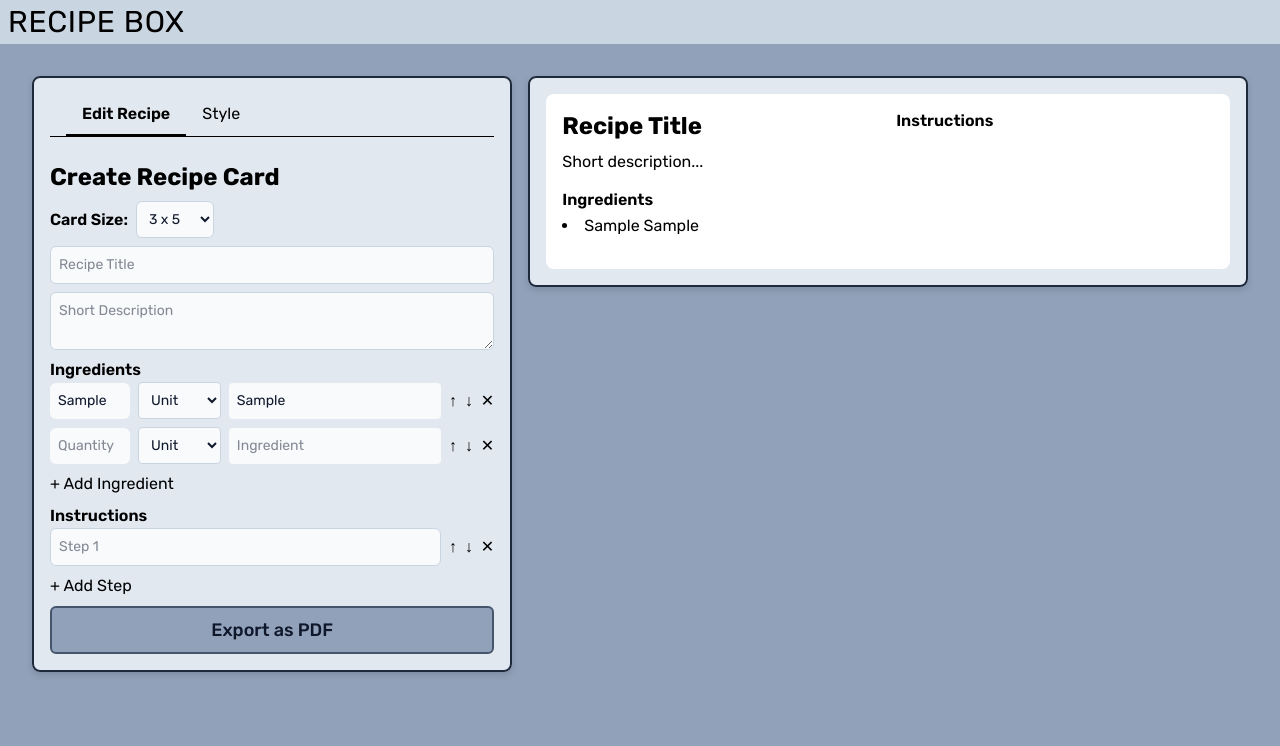
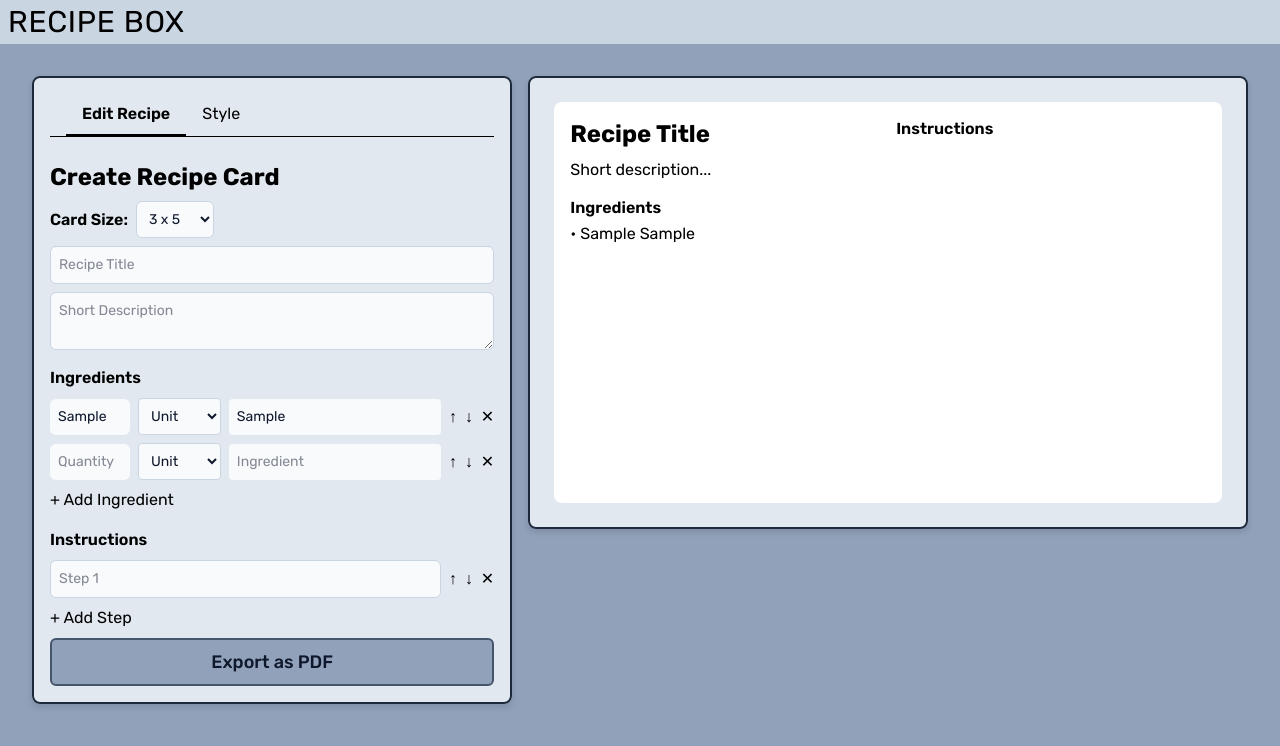
Before and after one commit to Tooboi/recipe-cards, a Next.js app: page /new-card in a window 1280 px wide. Both pictures are taken after typing "Sample", "Sample" into the empty fields and a click on the button "+ Add Ingredient". Shown: the top 746 px of the page. Built offline with nearby package versions, Linux system fonts and the light colour scheme.

Commit message:
Bullet point fix

```diff
--- a/src/app/globals.css
+++ b/src/app/globals.css
@@ -20,9 +20,6 @@ body::-webkit-scrollbar {
   /* --background: var(--background)
   --foreground: var(--foreground); */
 }
-
-
-
 
 .classic-theme {
   font-family: Arial, Helvetica, sans-serif;
@@ -57,3 +54,20 @@ body::-webkit-scrollbar {
   font-size: clamp(0.75rem, 1.2vw, 1rem);
   line-height: 1.5;
 }
+
+#pdf-canvas ul {
+	list-style: none;
+	padding: 0;
+}
+
+#pdf-canvas ul li {
+	margin: 0 0 0 35px;
+	list-style: none;
+
+	.bullet {
+		display: inline-block;
+		opacity: 0.85;
+		font-size: 1.1em;
+		text-indent: -22px;
+	}
+}
--- a/src/app/new-card/page.tsx
+++ b/src/app/new-card/page.tsx
@@ -54,6 +54,7 @@ export default function NewCard() {
       scale,
       useCORS: true,
       allowTaint: true,
+      foreignObjectRendering: false,
     });
 
     const imgData = canvas.toDataURL('image/png');
@@ -148,7 +149,7 @@ export default function NewCard() {
                   <textarea id="recipe-description" placeholder="Short Description" className="w-full border p-2 rounded-md bg-slate-50 border-slate-300 text-slate-900 text-sm focus:ring-slate-500 focus:border-slate-500 block " value={description} onChange={(e) => setDescription(e.target.value)} />
                 </div>
                 <div>
-                  <h2 className="font-semibold">Ingredients</h2>
+                  <h2 className="font-semibold py-2">Ingredients</h2>
                   {ingredients.map((ingredient, i) => (
                     <div key={i} className="flex gap-2 mb-2 items-center">
                       {/* Quantity */}
@@ -210,7 +211,7 @@ export default function NewCard() {
                 </div>
 
                 <div>
-                  <h2 className="font-semibold">Instructions</h2>
+                  <h2 className="font-semibold py-2">Instructions</h2>
                   {instructions.map((step, i) => (
                     <div key={i} className="flex gap-2 mb-2 items-center">
                       <label htmlFor={`step-${i}`} className="sr-only">
@@ -240,7 +241,10 @@ export default function NewCard() {
                   </button>
                 </div>
 
-                <button className="w-full mx-auto p-2 justify-center rounded-md border-2 border-slate-600 bg-slate-400 text-lg font-medium text-slate-900 transition-all hover:border-2 hover:border-slate-500 hover:bg-slate-400/80 hover:text-slate-700 active:bg-slate-500 active:text-slate-900 active:border-slate-600" onClick={handlePDFExport}>
+                <button
+                  className="w-full mx-auto p-2 justify-center rounded-md border-2 border-slate-600 bg-slate-400 text-lg font-medium text-slate-900 transition-all hover:border-2 hover:border-slate-500 hover:bg-slate-400/80 hover:text-slate-700 active:bg-slate-500 active:text-slate-900 active:border-slate-600"
+                  onClick={handlePDFExport}
+                >
                   Export as PDF
                 </button>
               </div>
@@ -287,28 +291,28 @@ export default function NewCard() {
           <div className="w-full h-full max-h-full flex justify-center items-center overflow-auto">
             <div
               id="recipe-preview"
-              className="relative m-4 w-full max-w-full h-auto export-recipe"
-              // style={{
-              //   fontFamily: `'${font}', sans-serif`,
-              //   backgroundColor,
-              //   color: textColor,
-              //   border: `2px solid ${borderColor}`,
-              //   borderRadius: '0.5rem',
-              //   aspectRatio: pdfSize === '3x5' ? '5 / 3' : '8.5 / 11',
-              // }}
+              className="relative m-6 w-full max-w-full h-auto export-recipe"
+              style={{
+                fontFamily: `'${font}', sans-serif`,
+                // backgroundColor,
+                // color: textColor,
+                // border: `2px solid ${borderColor}`,
+                // borderRadius: '0.5rem',
+                aspectRatio: pdfSize === '3x5' ? '5 / 3' : '8.5 / 11',
+              }}
             >
-              <div className={`text-[clamp(0.5rem,1.5vw,1rem)] leading-snug p-4 box-border w-full h-full ${pdfSize === '3x5' ? 'flex flex-row gap-4' : ''}`}>
+              <div className={`text-[clamp(0.5rem,1.5vw,1rem)] leading-snug p-4 box-border w-full h-full ${pdfSize === '3x5' ? 'flex flex-row gap-4 ' : ''}`}>
                 <div className={`${pdfSize === '3x5' ? 'w-1/2' : 'w-full'}`}>
                   <h2 className="text-[clamp(1rem,3vw,1.5rem)] font-bold mb-2">{title || 'Recipe Title'}</h2>
                   <p className="mb-4">{description || 'Short description...'}</p>
 
                   <h3 className="font-semibold mb-1">Ingredients</h3>
-                  <ul className="list-disc list-inside mb-4">
+                  <ul className="list-none space-y-1 mb-4">
                     {ingredients
                       .filter((ing) => ing.item || ing.quantity)
                       .map((ing, i) => (
                         <li key={i}>
-                          {ing.quantity} {ing.unit} {ing.item}
+                          <span className="bullet">&bull;</span> {ing.quantity} {ing.unit} {ing.item}
                         </li>
                       ))}
                   </ul>
@@ -316,9 +320,12 @@ export default function NewCard() {
 
                 <div className={`${pdfSize === '3x5' ? 'w-1/2' : 'w-full'}`}>
                   <h3 className="font-semibold mb-1">Instructions</h3>
-                  <ol className="list-decimal list-inside space-y-1">
+                  <ol className="list-none  space-y-1 ">
                     {instructions.filter(Boolean).map((step, i) => (
-                      <li key={i}>{step}</li>
+                      <li className="mb-0" key={i}>
+                        <span className="bullet">{i + 1}.&nbsp;</span>
+                        {step}
+                      </li>
                     ))}
                   </ol>
                 </div>
--- a/src/app/page.tsx
+++ b/src/app/page.tsx
@@ -4,19 +4,19 @@ import { SignIn } from "../components/auth/signin-button";
 export default function Home() {
   return (
     <div className="flex flex-col items-center">
-      <div className="flex w-full flex-col rounded-xl border-4 border-stone-700 bg-stone-900 py-4 transition-all sm:w-1/2">
+      {/* <div className="flex w-full flex-col rounded-xl border-4 border-stone-600 bg-stone-700 py-4 transition-all sm:w-1/2">
         <h1 className="text-center text-3xl tracking-wide">Recipe Card Generator</h1>
-      </div>
+      </div> */}
       <div className="flex w-full flex-col  pt-6 transition-all sm:w-1/2">
         <Link
-          className=" btn-block btn mx-auto mb-4 h-24 justify-center rounded-lg border-2 border-stone-600 bg-stone-700 text-lg font-medium text-stone-300 transition-all hover:border-2 hover:border-tertiary-600 hover:bg-tertiary-950 hover:text-tertiary-500"
+          className=" mx-auto mb-4 justify-center rounded-lg border-stone-600 bg-stone-700 text-lg font-medium text-stone-300 transition-all hover:border-2 hover:border-tertiary-600 hover:bg-tertiary-950 hover:text-tertiary-500"
           href={"/new-card"}
         >
-          <h1 className="text-center text-3xl transition-all xs:text-4xl">
+          <h1 className="text-center w-full mx-auto p-2 justify-center rounded-md border-2 border-slate-600 bg-slate-400 text-lg font-medium text-slate-900 transition-all hover:border-2 hover:border-slate-500 hover:bg-slate-400/80 hover:text-slate-700 active:bg-slate-500 active:text-slate-900 active:border-slate-600">
             Make New Card
           </h1>
         </Link>
-      <SignIn></SignIn>
+      <SignIn ></SignIn>
       </div>
     </div>
   );
--- a/src/components/Navbar.tsx
+++ b/src/components/Navbar.tsx
@@ -4,7 +4,7 @@ export default function Navbar() {
 
   return (
     <div className="bg-slate-300 py-1 px-2">
-      <div className="navbar m-auto max-w-7xl flex-row gap-2">
+      <div className="navbar m-auto flex-row gap-2">
         <div className="flex-1">
           <Link
             href="/"
```
